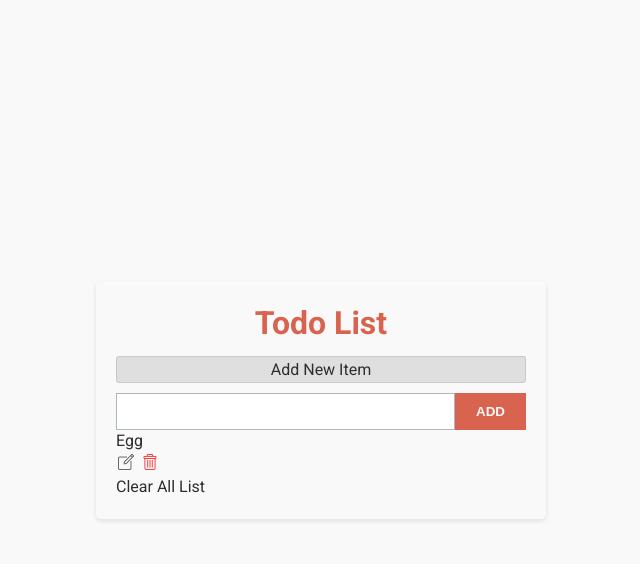
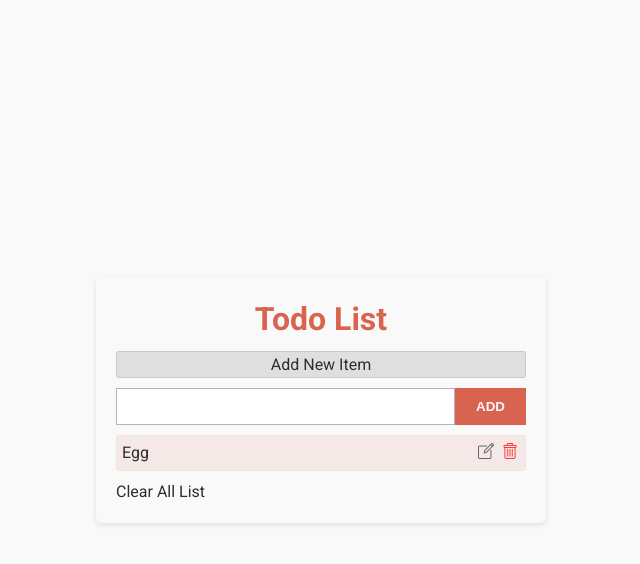
Before and after one commit to MTahir27/JavaScript_Projects, a PHP site: page /15-Todo_List/index.html in a window 1280 px wide. Shown: the top 564 px of the page, without its empty margins (319-959 px from the left). Run offline with PHP 8.4, Linux system fonts and the light colour scheme.

Commit message:
List Item Styling

```diff
--- a/15-Todo_List/index.html
+++ b/15-Todo_List/index.html
@@ -39,8 +39,9 @@
                             </button>
                         </div>
                     </div>
+                    <p class="clear">Clear All List</p>
                 </section>
-                <p class="clear">Clear All List</p>
+
             </div>
         </div>
     </main>
--- a/15-Todo_List/style.css
+++ b/15-Todo_List/style.css
@@ -130,3 +130,19 @@ body {
     font-size: 1rem;
     border: 1px solid #adb5bd;
 }
+
+/* TodoList Styling */
+.todo-list {
+    display: flex;
+    justify-content: space-between;
+    align-items: center;
+    border: 1px solid rgb(216 100 79 / 5%);
+    background-color: rgb(216 100 79 / 10%);
+    padding: 5px;
+    margin: 10px 0px;
+    border-radius: 4px;
+}
+
+.todo-list:hover {
+    background-color: rgb(216 100 79 / 15%);
+}
```
